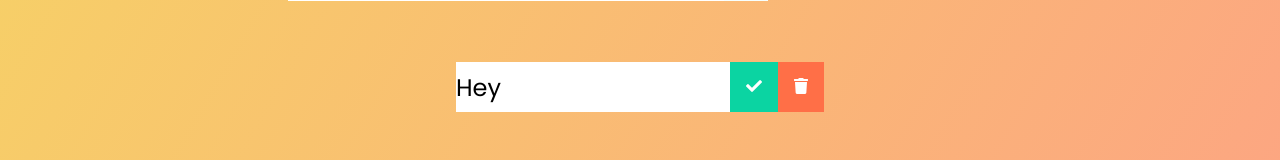
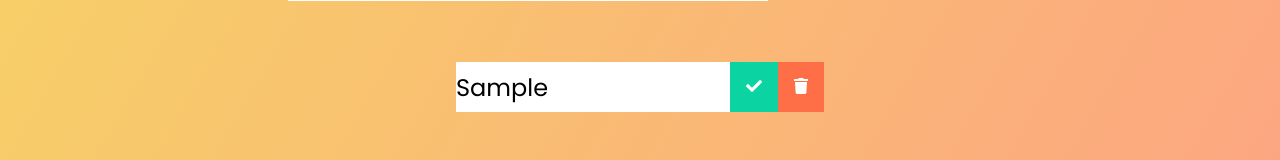
Before and after one commit to mi6gy/react_ToDoList, a React (Create React App) app: page / in a window 1280 px wide. Both pictures are taken after typing "Sample" into the empty fields and a click on the button 746 px from the left and 240 px from the top of the page. Shown: the part 266-426 px from the top of the page. Built offline with nearby package versions, Linux system fonts and the light colour scheme.

Commit message:
redering list to page completed

```diff
--- a/src/App.js
+++ b/src/App.js
@@ -17,7 +17,7 @@
       setInputText={setInputText}
       inputText={inputText}
       />
-      <ToDoList/>
+      <ToDoList todos={todos}/>
     </div>
   );
 }
--- a/src/components/ToDoList.js
+++ b/src/components/ToDoList.js
@@ -1,13 +1,20 @@
 import React from "react";
 import Todo from "./Todo";
 
-const ToDoList = () => {
-    return(
+const ToDoList = ({ todos }) => {
+    // console.log(todos);
+
+    return (
         <div className="todo-container">
-        <ul className="todo-list">
-            <Todo/>
-        </ul>
-      </div>
+            <ul className="todo-list">
+            {todos.map((todo)=>(
+            <Todo
+            text={todo.text}
+            id={todo.id}
+            />
+            ))}
+            </ul>
+        </div>
     )
 }
 
--- a/src/components/Todo.js
+++ b/src/components/Todo.js
@@ -1,9 +1,9 @@
 import React from "react";
 
-const Todo = () =>{
-    return(
+const Todo = ({text}) => {
+    return (
         <div className="todo">
-    <li className="todo-items">Hey</li>
+            <li className="todo-items">{text}</li>
             <button className="complete-btn">
                 <i className="fas fa-check"></i>
             </button>
```
Lines whose indentation alone changed are shown as unchanged.
